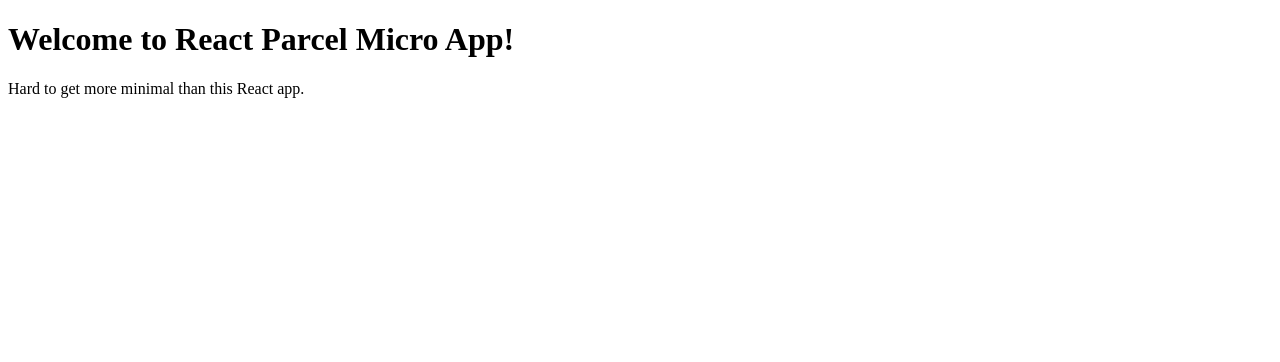
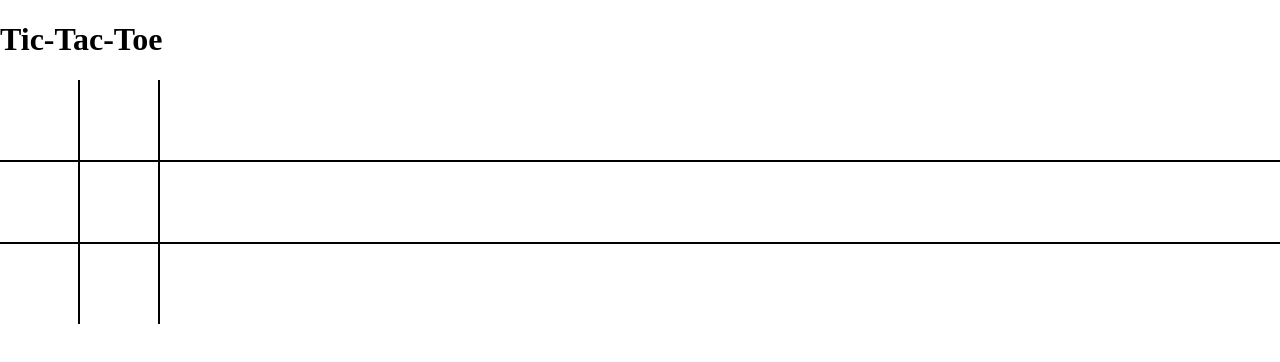
Before and after one commit to akhilesh-s/tictactoe, a React (Vite) app: page / in a window 1280 px wide. Shown: the top 362 px of the page. Built offline with nearby package versions, Linux system fonts and the light colour scheme.

Commit message:
added functions

```diff
--- a/package.json
+++ b/package.json
@@ -16,6 +16,7 @@
     "react-dom": "^16.13.1"
   },
   "devDependencies": {
+    "@babel/core": "^7.13.1",
     "babel-eslint": "^10.1.0",
     "babel-preset-nano-react-app": "^0.1.0",
     "eslint": "^7.19.0",
@@ -24,9 +25,10 @@
     "eslint-plugin-import": "^2.22.1",
     "eslint-plugin-jsx-a11y": "^6.4.1",
     "eslint-plugin-react": "^7.22.0",
-    "parcel": "^2.0.0-alpha.3.2",
+    "parcel": "1.12.4",
     "prettier": "^2.2.1",
-    "rimraf": "^3.0.2"
+    "rimraf": "^3.0.2",
+    "sass": "^1.32.8"
   },
   "babel": {
     "presets": [
--- a/src/App.js
+++ b/src/App.js
@@ -1,8 +1,15 @@
 import React from "react";
+import Board from "./components/Board";
 
-export default () => (
-  <>
-    <h1>Welcome to React Parcel Micro App!</h1>
-    <p>Hard to get more minimal than this React app.</p>
-  </>
-);
+import './styles/root.scss'
+
+const App = () => {
+  return (
+    <div>
+      <h1> Tic-Tac-Toe </h1>
+      <Board />
+    </div>
+  );
+};
+
+export default App;
--- /dev/null
+++ b/src/components/Board.jsx
@@ -0,0 +1,51 @@
+import React, { useState } from 'react'
+import Square from './Square'
+const Board = () => {
+    const [board, setBoard] = useState( Array(9).fill(null));
+    const [isXNext, setisXNext] = useState(false)
+    const handleSquareClick = position => {
+
+        if(board[position]){
+            return ;
+        }
+            setBoard(prev => {
+                return prev.map((square,pos) => {
+                    if(pos === position) {
+                        return isXNext ? 'X' : '0';
+                    }
+
+                    return square;
+                })
+            })
+            setisXNext(prev=>!prev)
+    }
+    const renderSquare = position => {
+        return (
+            <Square
+                value={board[position]}
+                onClick={()=> handleSquareClick(position)}
+            />
+        )
+    }
+    return (
+        <div className="board">
+        <div className="board-row">
+            {renderSquare(0)}
+            {renderSquare(1)}
+            {renderSquare(2)}
+           </div>
+        <div className="board-row">
+        {renderSquare(3)}
+        {renderSquare(4)}
+        {renderSquare(5)}
+        </div>
+        <div className="board-row">
+        {renderSquare(6)}
+        {renderSquare(7)}
+        {renderSquare(8)}
+         </div>
+        </div>
+    )
+}
+
+export default Board
--- /dev/null
+++ b/src/components/Square.jsx
@@ -0,0 +1,9 @@
+import React from 'react'
+
+const Square = ({ value, onClick }) => {
+    return (
+        <button type="button" className="square" onClick={onClick}>{value}</button>
+    )
+}
+
+export default Square
--- /dev/null
+++ b/src/styles/root.scss
@@ -0,0 +1,43 @@
+body {
+    padding: 0;
+    margin: 0;
+  }
+
+  button {
+    background: none;
+    border: none;
+    outline: none;
+    &:hover {
+      cursor: pointer;
+    }
+  }
+
+  .app {
+    font-size: 20px;
+    display: flex;
+    flex-direction: column;
+    align-items: center;
+  }
+
+  .board {
+    .board-row {
+      display: flex;
+      flex-direction: row;
+      border-bottom: 2px solid #000;
+      &:last-child {
+        border-bottom: none;
+      }
+      .square {
+        width: 80px;
+        height: 80px;
+        border-right: 2px solid #000;
+        font-size: 2.5rem;
+        padding: 0;
+        overflow: hidden;
+        transition: all 0.2s;
+        &:last-child {
+          border-right: none;
+        }
+      }
+    }
+  }
```
Also changed, not shown: 1 other file (tests, documents, lock files or other folders).
